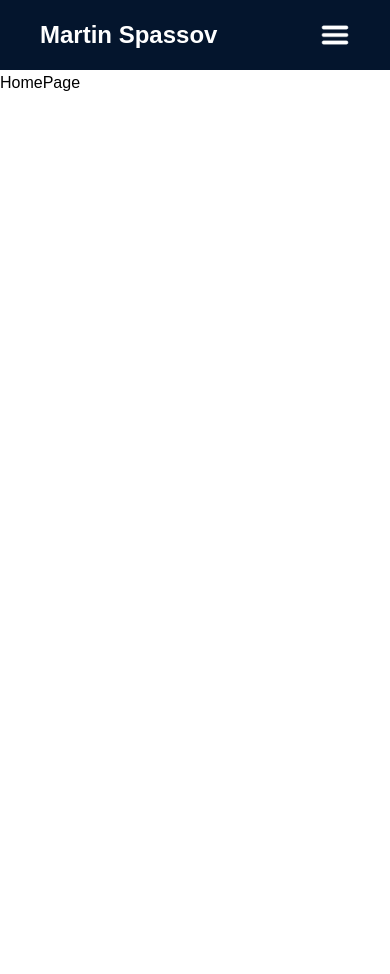
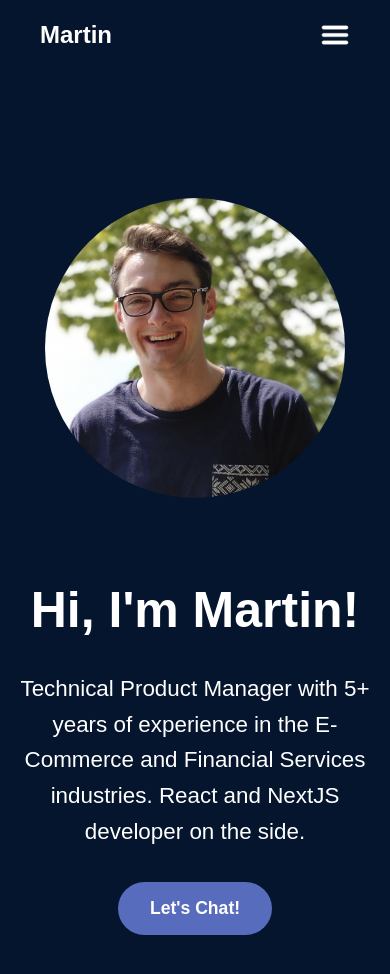
Before and after one commit to mspassov/portfolio-website, a Next.js app: page / in a window 390 px wide. Shown: the top 974 px of the page. Before the commit the page ends 844 px from the top, so only its background shows below. Built offline with nearby package versions, Linux system fonts and the light colour scheme.

Commit message:
Completed Hero section

```diff
--- a/app/layout.jsx
+++ b/app/layout.jsx
@@ -1,6 +1,7 @@
 import React from "react";
 import "@/assets/global.css";
 import "@/assets/nav.css";
+import "@/assets/hero.css";
 import Navbar from "@/components/Navbar";
 
 export const metadata = {
--- a/app/page.jsx
+++ b/app/page.jsx
@@ -1,9 +1,12 @@
-import React from 'react'
+import React from "react";
+import Hero from "@/components/Hero";
 
 const HomePage = () => {
   return (
-    <div>HomePage</div>
-  )
-}
+    <>
+      <Hero />
+    </>
+  );
+};
 
-export default HomePage
+export default HomePage;
--- /dev/null
+++ b/assets/hero.css
@@ -0,0 +1,89 @@
+.hero {
+    background-color: var(--color-bg);
+    color: white;
+    padding: 8rem 0 5rem;
+}
+
+.hero-content{
+    display: flex;
+    justify-content: space-between;
+    align-items: center;
+    gap: 4rem;
+    padding: 0rem 4rem;
+}
+
+.text-content{
+    flex: 1.5;
+}
+
+.text-content h1{
+    font-size: 70px;
+    margin-bottom: 1.3rem;
+}
+
+.text-content p{
+    font-size: 1.1rem;
+    margin-bottom: 2rem;
+}
+
+.text-content .btn{
+    background-color: var(--primary);
+    padding: 1rem 2rem;
+    border-radius: 32px;
+    border: none;
+    cursor: pointer;
+    transition: all 0.2s ease;
+    font-size: 1.1rem;
+    font-weight: 600;
+}
+
+.text-content #hero-btn:hover{
+    color: white;
+}
+
+.text-content .btn:hover{
+    background-color: var(--secondary);
+}
+
+.image-content{
+    flex: 1;
+    text-align: center;
+}
+
+.image-content .headshot-img{
+    border-radius: 50%;
+}
+
+@media (max-width: 1150px){
+    .text-content h1 {
+        font-size: 50px;
+        margin-bottom: 1.3rem;
+    }
+}
+
+@media (max-width: 910px){
+    .hero-content{
+        flex-direction: column-reverse;
+        padding: 0 1rem;
+    }
+
+    .text-content{
+        display: flex;
+        flex-direction: column;
+        align-items: center;
+        justify-content: center;
+    }
+
+    .wave-emoji{
+        display: none;
+    }
+
+    .text-content p{
+        font-size: 1.4rem;
+    }
+
+    .text-content h1,
+    .text-content p {
+        text-align: center;
+    }
+}
--- /dev/null
+++ b/components/Hero.jsx
@@ -0,0 +1,39 @@
+import React from "react";
+import Image from "next/image";
+import headshot from "@/assets/images/headshot.jpg";
+import Link from "next/link";
+
+const Hero = () => {
+  return (
+    <section className="hero">
+      <div className="container hero-content">
+        <div className="text-content">
+          <h1>
+            Hi, I'm Martin! <span className="wave-emoji">👋</span>
+          </h1>
+          <p>
+            Technical Product Manager with 5+ years of experience in the
+            E-Commerce and Financial Services industries. React and NextJS
+            developer on the side.
+          </p>
+          <button className="btn">
+            <Link href="#contact" className="link" id="hero-btn">
+              Let's Chat!
+            </Link>
+          </button>
+        </div>
+
+        <div className="image-content">
+          <Image
+            className="headshot-img"
+            src={headshot}
+            alt="Image of Martin"
+            width={300}
+          />
+        </div>
+      </div>
+    </section>
+  );
+};
+
+export default Hero;
--- a/components/Navbar.jsx
+++ b/components/Navbar.jsx
@@ -14,7 +14,7 @@ const Navbar = () => {
     <nav>
       <div className="container navbar">
         <Link href="/" className="link">
-          <h1>Martin Spassov</h1>
+          <h1>Martin</h1>
         </Link>
         <ul className="nav-menu-list">
           <li>
@@ -84,6 +84,8 @@ const Navbar = () => {
           </li>
         </ul>
       </div>
+
+      <div className="left-blur"></div>
     </nav>
   );
 };
```
Also changed, not shown: assets/images/headshot.jpg (added).
